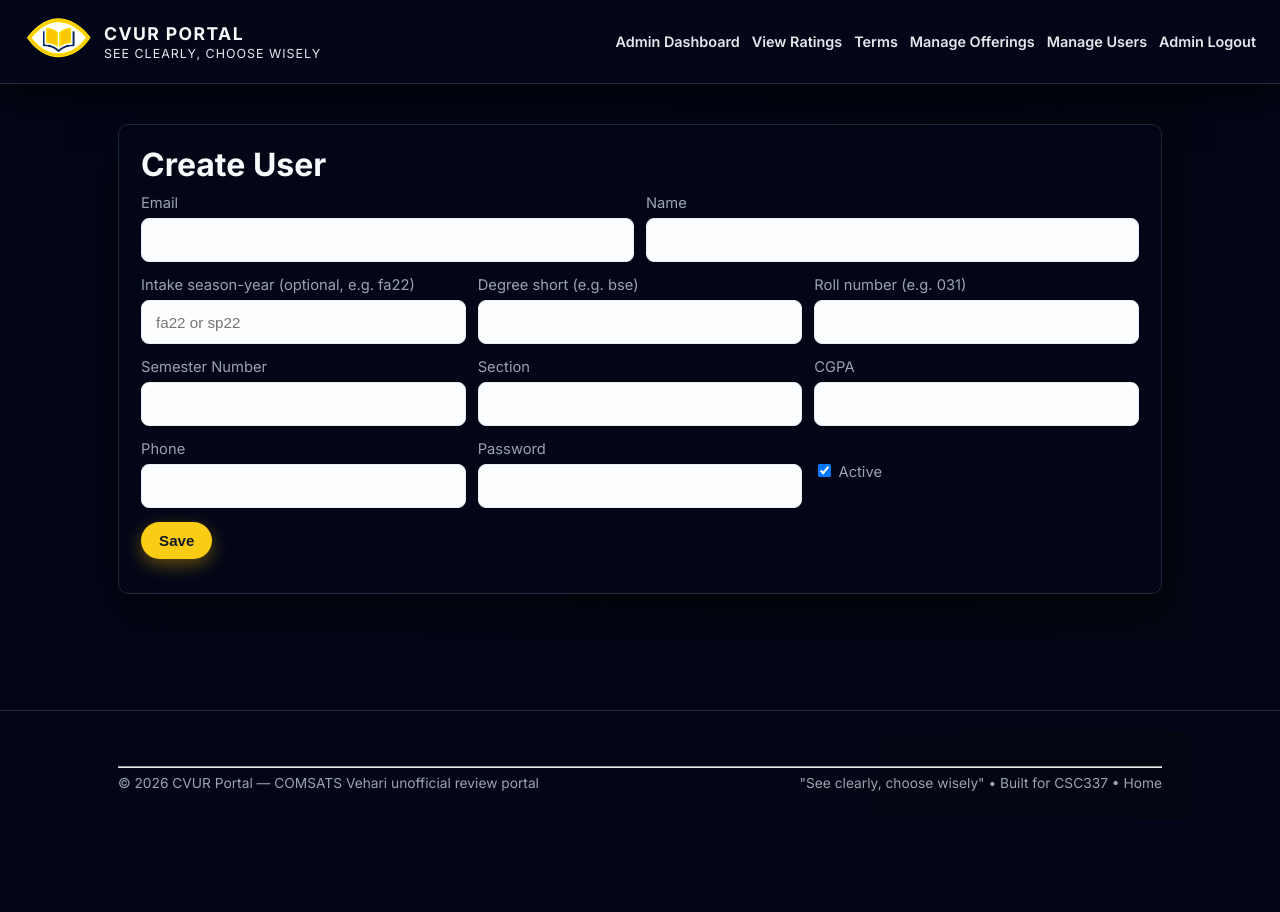
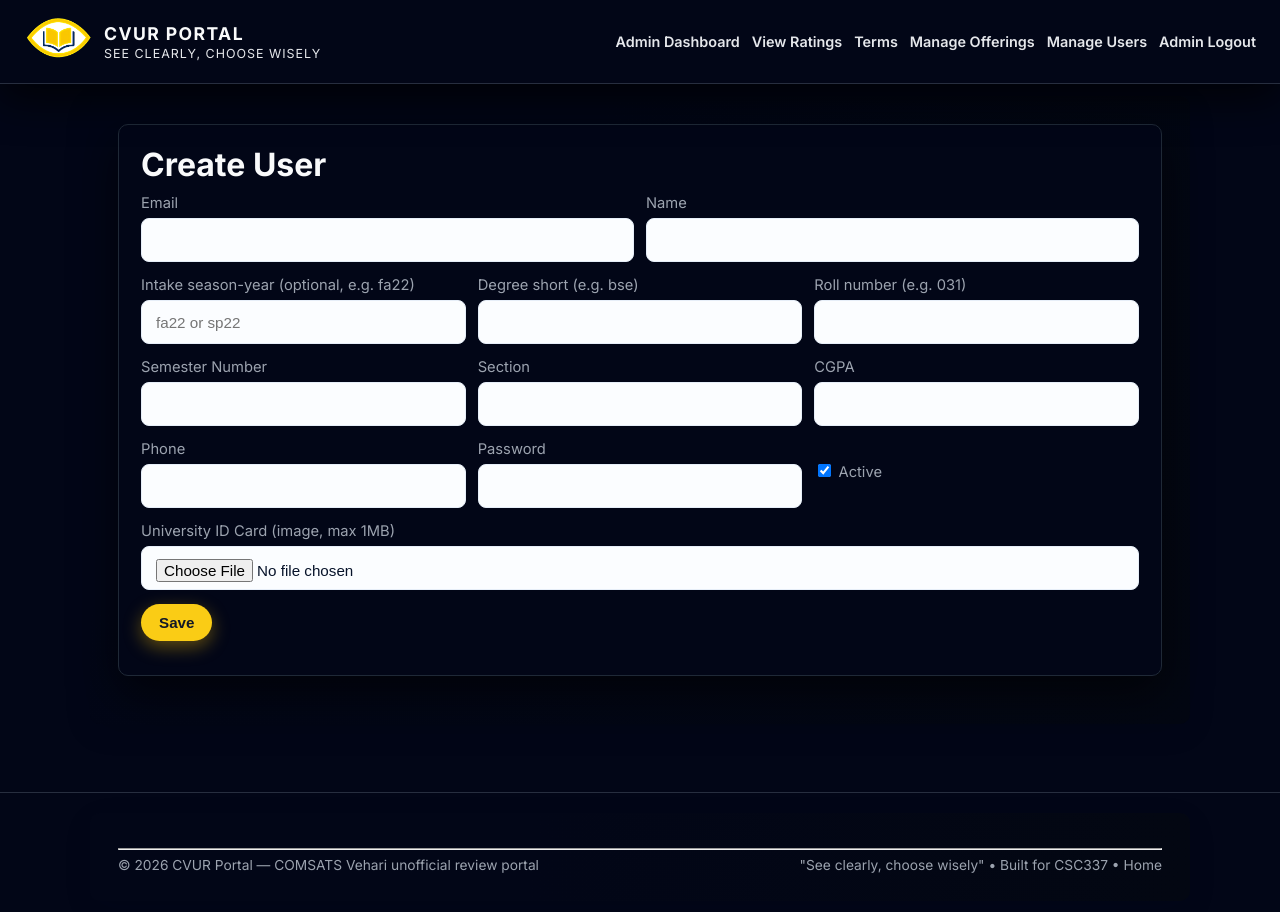
Before and after one commit to FawadSaqlain/cvur-portal, a React (Vite) app in the folder client/: page /admin/users/new in a window 1280 px wide. Shown: the top 912 px of the page. Before the commit the page ends 839 px from the top, so only its background shows below. Built offline with nearby package versions, Linux system fonts and the light colour scheme; no server answers; sample sign-in values are in the browser's storage.

Commit message:
added ipload ids for the admin manage user in the react

```diff
--- a/client/src/pages/admin/AdminUserFormPage.jsx
+++ b/client/src/pages/admin/AdminUserFormPage.jsx
@@ -25,6 +25,8 @@ export default function AdminUserFormPage() {
   const [loading, setLoading] = useState(isEdit);
   const [saving, setSaving] = useState(false);
   const [error, setError] = useState(null);
+  const [idCardFile, setIdCardFile] = useState(null);
+  const [message, setMessage] = useState('');
 
   useEffect(() => {
     if (!isEdit) return;
@@ -71,10 +73,25 @@ export default function AdminUserFormPage() {
     }));
   };
 
+  const handleFileChange = (e) => {
+    const file = e.target.files && e.target.files[0] ? e.target.files[0] : null;
+    setMessage('');
+
+    if (file && file.size > 1024 * 1024) {
+      setMessage('ID card image must be at most 1MB.');
+      e.target.value = '';
+      setIdCardFile(null);
+      return;
+    }
+
+    setIdCardFile(file);
+  };
+
   const handleSubmit = async (e) => {
     e.preventDefault();
     setSaving(true);
     setError(null);
+    setMessage('');
     try {
       const emailPattern = /^(?:fa|sp)\d{2}-(?:baf|bag|bba|bcs|bec|bed|ben|bes|bmd|bse|bsm|bty)-\d{3}@cuivehari\.edu\.pk$/i;
       const passwordPattern = /^(?=.*[a-z])(?=.*[A-Z])(?=.*\d)(?=.*[^A-Za-z0-9]).{8,16}$/;
@@ -148,24 +165,37 @@ export default function AdminUserFormPage() {
         return;
       }
 
-      const body = { ...form };
-      body.email = emailTrimmed;
-      // backend expects isActive present or absent; we send boolean
-      body.isActive = form.isActive;
-      // Only student users are managed via this UI
-      body.role = 'student';
+      const fd = new FormData();
+      fd.append('email', emailTrimmed);
+      fd.append('firstName', form.firstName || '');
+      fd.append('lastName', form.lastName || '');
+      fd.append('degreeShort', form.degreeShort || '');
+      fd.append('rollNumber', String(form.rollNumber || ''));
+      if (form.intake) fd.append('intake', form.intake.trim());
+      if (form.semesterNumber !== '' && form.semesterNumber !== null && typeof form.semesterNumber !== 'undefined') {
+        fd.append('semesterNumber', String(form.semesterNumber));
+      }
+      if (form.section) fd.append('section', form.section.trim());
+      if (form.cgpa !== '' && form.cgpa !== null && typeof form.cgpa !== 'undefined') {
+        fd.append('cgpa', String(form.cgpa));
+      }
+      if (form.phone) fd.append('phone', form.phone.trim());
+      fd.append('isActive', form.isActive ? 'true' : 'false');
+      fd.append('role', 'student');
+      if (form.password) fd.append('password', form.password);
+      if (idCardFile) {
+        fd.append('idCard', idCardFile);
+      }
 
       if (isEdit) {
         await apiRequest(`/api/admin/users/${id}`, {
           method: 'PUT',
-          headers: { 'Content-Type': 'application/json' },
-          body: JSON.stringify(body)
+          body: fd
         });
       } else {
         await apiRequest('/api/admin/users', {
           method: 'POST',
-          headers: { 'Content-Type': 'application/json' },
-          body: JSON.stringify(body)
+          body: fd
         });
       }
       navigate('/admin/users');
@@ -182,8 +212,9 @@ export default function AdminUserFormPage() {
       {loading ? (
         <p>Loading...</p>
       ) : (
-        <form onSubmit={handleSubmit}>
+        <form onSubmit={handleSubmit} encType="multipart/form-data">
           {error && <p className="error">{error}</p>}
+          {message && !error && <p className="response">{message}</p>}
 
           <div className="form-row form-row-inline">
             <div className="field">
@@ -308,6 +339,20 @@ export default function AdminUserFormPage() {
           </div>
 
           <div className="form-row">
+            <div className="field">
+              <label>University ID Card (image, max 1MB)</label>
+              <input
+                type="file"
+                accept="image/*"
+                onChange={handleFileChange}
+              />
+              {idCardFile && (
+                <p className="muted">Selected: {idCardFile.name}</p>
+              )}
+            </div>
+          </div>
+
+          <div className="form-row">
             <button type="submit" disabled={saving}>
               {saving ? 'Saving...' : 'Save'}
             </button>
```
